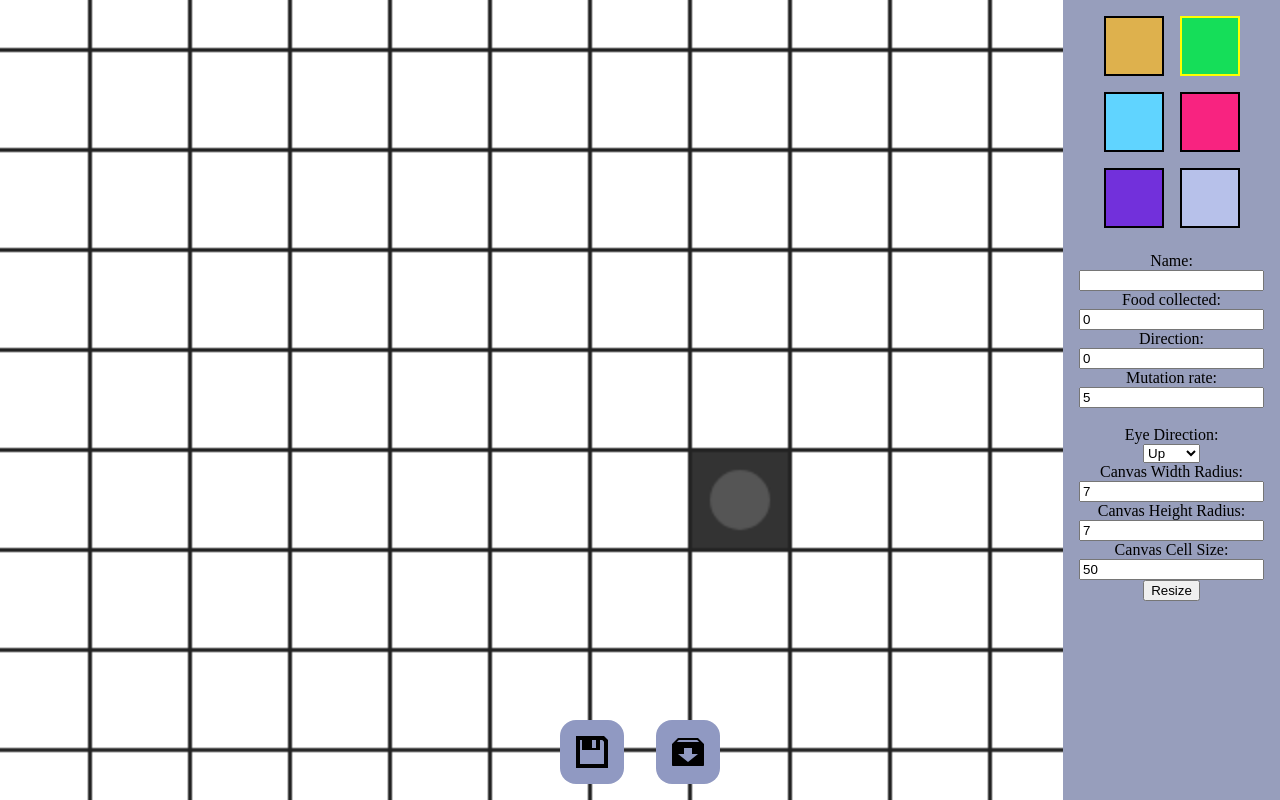
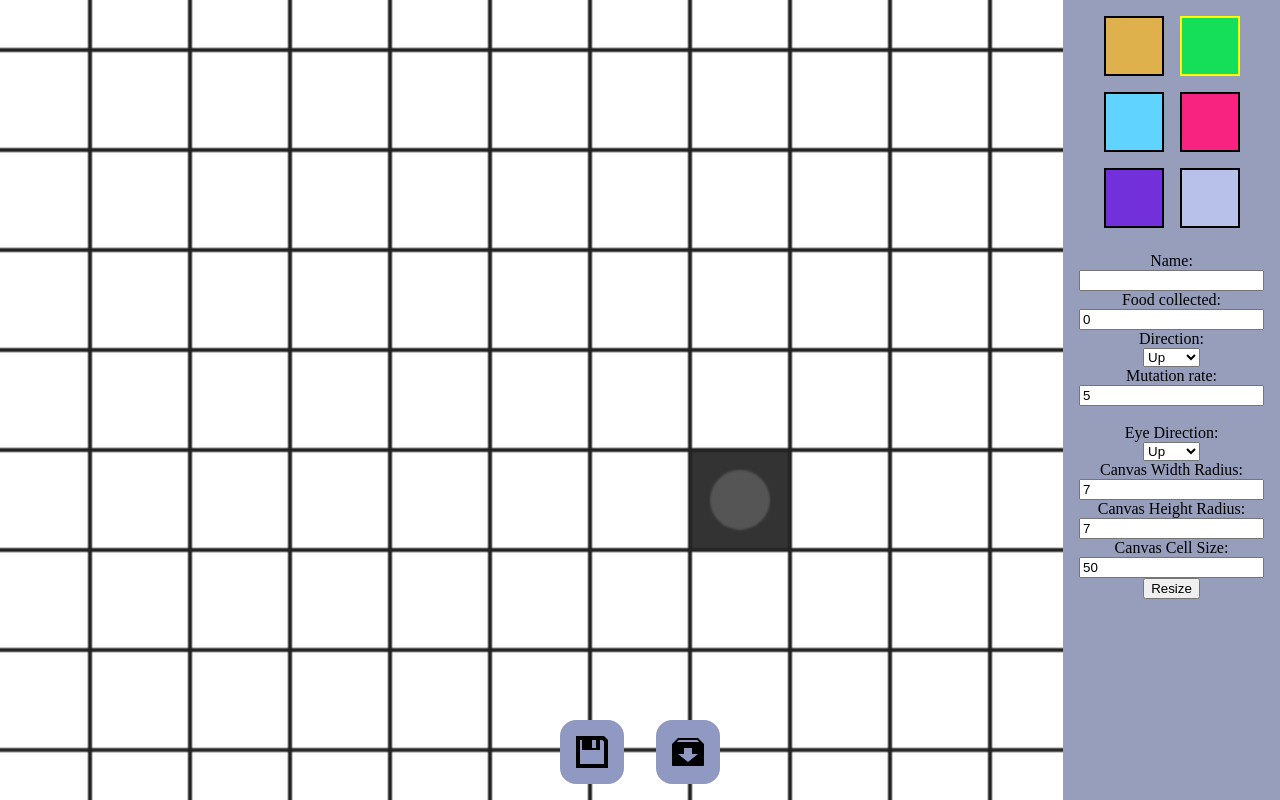
Before and after one commit to Notenlish/lifeengine-creature-editor, a plain HTML site: page index.html in a window 1280 px wide. Drawn offline with Linux system fonts and the light colour scheme.

Commit message:
change direction to option values

```diff
--- a/index.html
+++ b/index.html
@@ -41,7 +41,12 @@
                 <input name="food" id="org-food" value="0" type="number">
 
                 <label for="org-direction">Direction:</label>
-                <input name="direction" id="org-direction" value="0" type="number">
+                <select id="org-direction">
+                    <option value="0">Up</option>
+                    <option value="1">Right</option>
+                    <option value="2">Down</option>
+                    <option value="3">Left</option>
+                </select>
 
                 <label for="org-mutation">Mutation rate:</label>
                 <input name="mutation" id="org-mutation" value="5" type="number">
```
